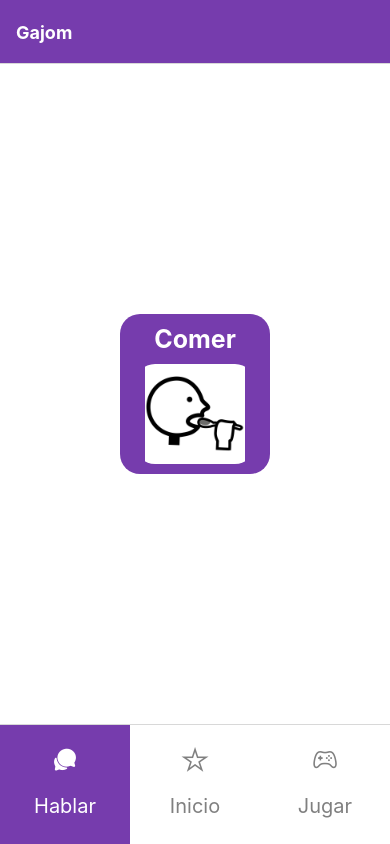
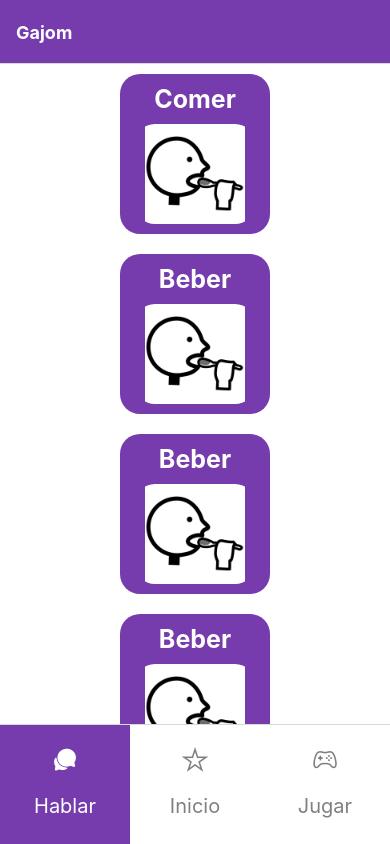
Before and after one commit to jonaymm01/gajom, a React Native app: screen /Pictos in a window 390 px wide. Built offline with nearby package versions, Linux system fonts and the light colour scheme; what react-native-tailwindcss would draw is missing.

Commit message:
Implementado Scroll en Pictos Screen

```diff
--- /dev/null
+++ b/src/components/PictoList.js
@@ -0,0 +1,61 @@
+import React, {ReactNode, useState, useEffect} from 'react';
+import Button from './Button';
+import {Pressable, View, StyleSheet, Text, TouchableOpacity, Image} from 'react-native';
+import {palette} from '../styles/styles';
+import {delTap} from '../_helpers/UserContent';
+import {setActive} from '../_helpers/storage';
+import AsyncStorage from '@react-native-async-storage/async-storage';
+import Pictogram from './Pictogram';
+
+
+/**
+ * Método para renderizar lista de pictogramas
+ * @return {JSX.Element}
+ */
+export default function PictoList({...props}) {
+  const [activeUser, loadActive] = useState(0);
+  const [shouldRefresh, setRefresh] = useState(false);
+
+  /**
+   * Método para forzar la actualización de variables.
+   */
+  function refreshData() {
+    setRefresh(!shouldRefresh);
+  }
+
+  /**
+   * Hook para recuperar la información del usuario activo.
+   */
+  useEffect(() => {
+    const fetchData = async () => {
+      await AsyncStorage.getItem('active')
+          .then(loadActive)
+          .catch((e) => {});
+    };
+    fetchData()
+        .catch(console.error);
+  }, [activeUser, shouldRefresh]);
+
+  const user = JSON.parse(activeUser);
+
+  let pictolist = [];
+
+  pictolist = props.list.map((picto, index) =>
+    <Pictogram key={index} img={picto.img} text={picto.text}/>,
+  );
+
+  return (
+    <>
+      {pictolist}
+    </>
+  );
+}
+
+const pictolistStyle = StyleSheet.create({
+  deleteButton: {
+    alignContent: 'center',
+    justifyContent: 'center',
+    borderRadius: 10,
+    padding: 10,
+  },
+});
--- a/src/components/Pictogram.js
+++ b/src/components/Pictogram.js
@@ -4,6 +4,15 @@ import React, {useState} from 'react';
 import {TouchableOpacity, Text, Image, View} from 'react-native';
 import {styles, palette} from '../styles/styles';
 import {DefaultPictos} from '../content/DefaultPictos';
+import * as Speech from 'expo-speech';
+
+/**
+   * Método para reproducir el texto de un Pictograma
+   * @param {string} text
+   */
+const speak = (text) => {
+  Speech.speak(text);
+};
 
 /**
  * Componente: Botón.
@@ -11,12 +20,10 @@ import {DefaultPictos} from '../content/DefaultPictos';
  * @return {JSX.Element}
  */
 export default function Pictogram({...props}) {
-  const img = DefaultPictos.data.categories[0].content[0].img;
-  const text = DefaultPictos.data.categories[0].content[0].text;
   return (
-    <TouchableOpacity style={[pictoStyles.base]}>
-      <Text style={pictoStyles.text}>{text}</Text>
-      <Image source={img} resizeMode='contain' style={pictoStyles.img} />
+    <TouchableOpacity style={[pictoStyles.base]} onPress={() => speak(props.text)}>
+      <Text style={pictoStyles.text}>{props.text}</Text>
+      <Image source={props.img} resizeMode='contain' style={pictoStyles.img} />
     </TouchableOpacity>
   );
 }
--- a/src/content/DefaultPictos.js
+++ b/src/content/DefaultPictos.js
@@ -3,10 +3,22 @@ export const DefaultPictos = {
     categories:
       [
         {
-          'name': 'necesities',
+          'name': 'needs',
           'content': [
             {
               'text': 'Comer',
+              'img': require('../../assets/pictos/comer.png'),
+            },
+            {
+              'text': 'Beber',
+              'img': require('../../assets/pictos/comer.png'),
+            },
+            {
+              'text': 'Beber',
+              'img': require('../../assets/pictos/comer.png'),
+            },
+            {
+              'text': 'Beber',
               'img': require('../../assets/pictos/comer.png'),
             },
           ],
--- a/src/pages/talker/Pictos.jsx
+++ b/src/pages/talker/Pictos.jsx
@@ -1,6 +1,7 @@
-import {Text, View} from 'react-native';
+import {Text, View, ScrollView} from 'react-native';
 import {styles} from '../../styles/styles';
-import Pictogram from '../../components/Pictogram';
+import PictoList from '../../components/PictoList';
+import {DefaultPictos} from '../../content/DefaultPictos';
 
 
 /**
@@ -8,12 +9,12 @@ import Pictogram from '../../components/Pictogram';
  * @return {JSX.Element}
  */
 export function Pictos() {
-  const text='Comer';
-  const img='../../assets/pictos/comer.png';
+  return (
+    <ScrollView>
+      <View style={styles.blank_background}>
+        <PictoList list={DefaultPictos.data.categories[0].content}/>
+      </View>
+    </ScrollView>
 
-  return (
-    <View style={styles.blank_background}>
-      <Pictogram text={text} img={img}/>
-    </View>
   );
 }
--- a/src/pages/talker/TapMaker.jsx
+++ b/src/pages/talker/TapMaker.jsx
@@ -136,24 +136,24 @@ export function TapMaker({route, navigation}) {
   }, [opt1Color, opt2Color, opt3Color, opt4Color, opt1Text, opt2Text, opt3Text, opt4Text]);
 
   const tapOptions = [
-    <Text style={[tapPreview.option, {backgroundColor: opt1Color}]}> {opt1Text} </Text>,
-    <Text style={[tapPreview.option, {backgroundColor: opt2Color}]}> {opt2Text} </Text>,
-    <Text style={[tapPreview.option, {backgroundColor: opt3Color}]}> {opt3Text} </Text>,
-    <Text style={[tapPreview.option, {backgroundColor: opt4Color}]}> {opt4Text} </Text>,
+    <Text key={1} style={[tapPreview.option, {backgroundColor: opt1Color}]}> {opt1Text} </Text>,
+    <Text key={2} style={[tapPreview.option, {backgroundColor: opt2Color}]}> {opt2Text} </Text>,
+    <Text key={3} style={[tapPreview.option, {backgroundColor: opt3Color}]}> {opt3Text} </Text>,
+    <Text key={4} style={[tapPreview.option, {backgroundColor: opt4Color}]}> {opt4Text} </Text>,
   ];
 
   const arrows = [
-    <Text style={[tapPreview.arrow, {display: showText ? 'none' : 'flex'}]}> {arrow[0]} </Text>,
-    <Text style={[tapPreview.arrow, {display: showText ? 'none' : 'flex'}]}> {arrow[1]} </Text>,
-    <Text style={[tapPreview.arrow, {display: showText ? 'none' : 'flex'}]}> {arrow[2]} </Text>,
-    <Text style={[tapPreview.arrow, {display: showText ? 'none' : 'flex'}]}> {arrow[3]} </Text>,
+    <Text key={1} style={[tapPreview.arrow, {display: showText ? 'none' : 'flex'}]}> {arrow[0]} </Text>,
+    <Text key={2} style={[tapPreview.arrow, {display: showText ? 'none' : 'flex'}]}> {arrow[1]} </Text>,
+    <Text key={3} style={[tapPreview.arrow, {display: showText ? 'none' : 'flex'}]}> {arrow[2]} </Text>,
+    <Text key={4} style={[tapPreview.arrow, {display: showText ? 'none' : 'flex'}]}> {arrow[3]} </Text>,
   ];
 
   const arrows2 = [
-    <Text style={[tapPreview.arrow, {display: showText ? 'none' : 'flex'}]}> {arrow2[0]} </Text>,
-    <Text style={[tapPreview.arrow, {display: showText ? 'none' : 'flex'}]}> {arrow2[1]} </Text>,
-    <Text style={[tapPreview.arrow, {display: showText ? 'none' : 'flex'}]}> {arrow2[2]} </Text>,
-    <Text style={[tapPreview.arrow, {display: showText ? 'none' : 'flex'}]}> {arrow2[3]} </Text>,
+    <Text key={1} style={[tapPreview.arrow, {display: showText ? 'none' : 'flex'}]}> {arrow2[0]} </Text>,
+    <Text key={2} style={[tapPreview.arrow, {display: showText ? 'none' : 'flex'}]}> {arrow2[1]} </Text>,
+    <Text key={3} style={[tapPreview.arrow, {display: showText ? 'none' : 'flex'}]}> {arrow2[2]} </Text>,
+    <Text key={4} style={[tapPreview.arrow, {display: showText ? 'none' : 'flex'}]}> {arrow2[3]} </Text>,
   ];
 
   /**
```
